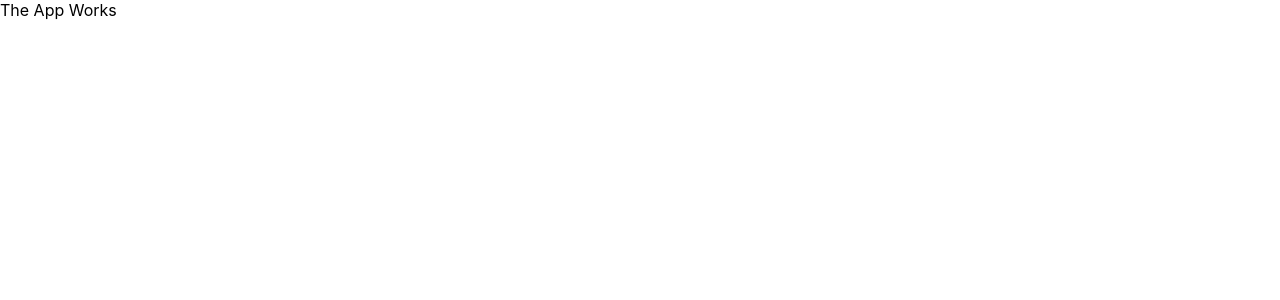
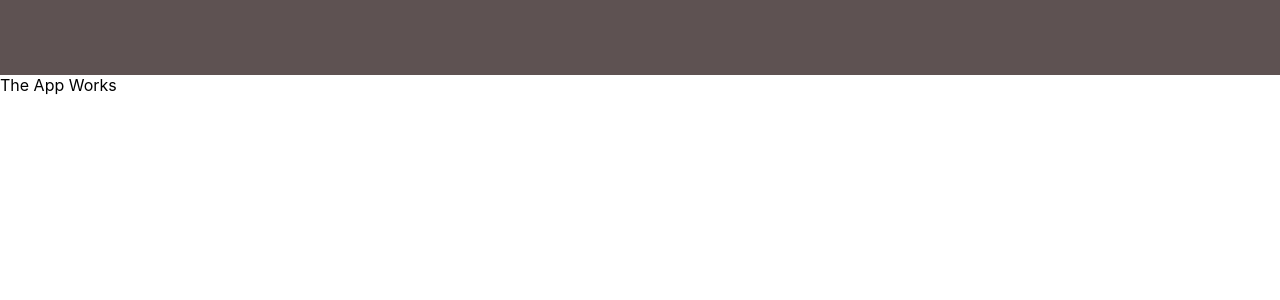
Before and after one commit to prashantbhudwal/proj__memeGenerator-guided, a React (Vite) app: page / in a window 1280 px wide. Shown: the top 300 px of the page. Built offline with nearby package versions, Linux system fonts and the light colour scheme.

Commit message:
Add Header component boilerplate

```diff
--- a/src/App.tsx
+++ b/src/App.tsx
@@ -1,10 +1,12 @@
 import { Global } from "@emotion/react";
+import Header from "./Components/Header";
 import globalStyles from "./globalStyles";
 
 export default function App() {
   return (
     <>
       <Global styles={globalStyles} />
+      <Header />
       The App Works
     </>
   );
--- /dev/null
+++ b/src/Components/Header.tsx
@@ -0,0 +1,12 @@
+import styled from "@emotion/styled";
+
+const StyledHeader = styled.div`
+  background-color: #5e5252;
+  height: 75px;
+`;
+
+const Header = () => {
+  return <StyledHeader />;
+};
+
+export default Header;
```
